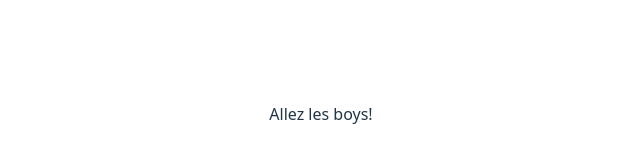
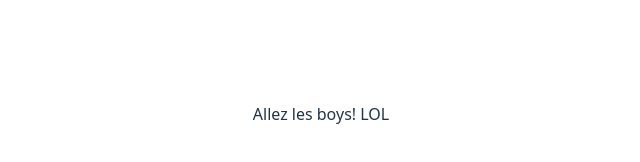
Before and after one commit to CeliaPiou/Hackathon-DWWM, a React (Vite) app in the folder frontend/: page / in a window 1280 px wide. Shown: the part 286-448 px from the top of the page, without its empty margins (319-959 px from the left). Built offline with nearby package versions, Linux system fonts and the light colour scheme.

Commit message:
test Célia

```diff
--- a/frontend/src/App.jsx
+++ b/frontend/src/App.jsx
@@ -2,11 +2,10 @@ import { useState } from 'react'
 import './App.css'
 
 function App() {
-  const [count, setCount] = useState(0)
 
   return (
     <>
-      Allez les boys!
+      Allez les boys! LOL
     </>
   )
 }
```
